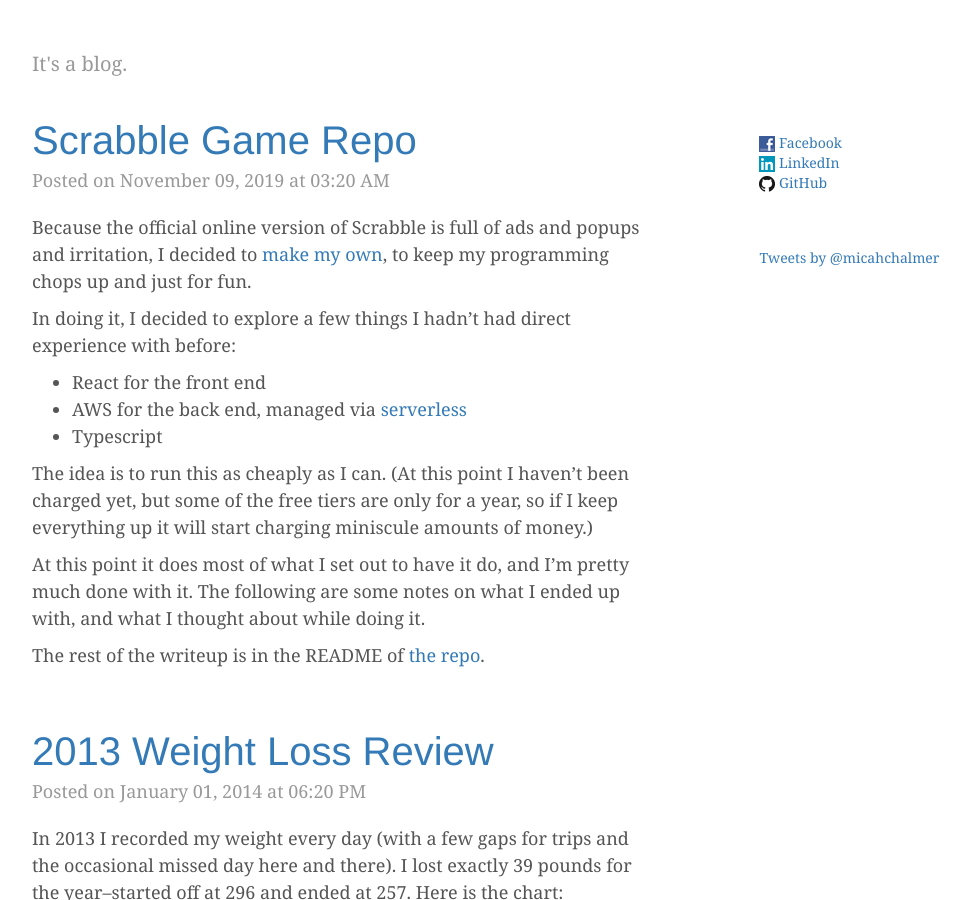
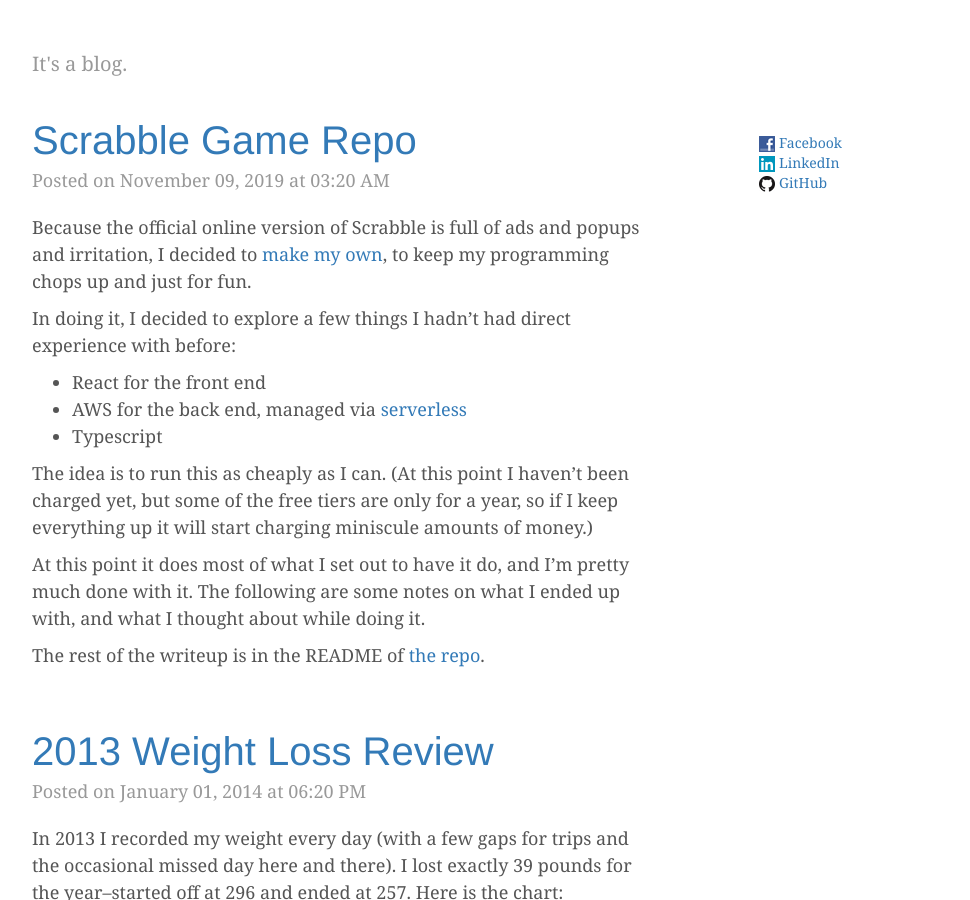
Before and after one commit to MicahChalmer/micahchalmer.github.io, a Jekyll site: the page built from index.html, in a window 1280 px wide and 900 px high. Shown: the whole window, without its empty margins (138-1108 px from the left). Built offline with Jekyll 4.4.1, drawn with Linux system fonts in a browser that asks for light colours; nearby versions of some CDN libraries; a script that is not in the unit is left out; comment, search, counter and statistics services are not loaded.

Commit message:
Remove twitter sidebar

```diff
--- a/_layouts/page.html
+++ b/_layouts/page.html
@@ -48,10 +48,6 @@
               <li><a href="https://github.com/MicahChalmer/"><img src="/images/github_icon.png"/> GitHub</a></li>
             </ol>
           </div>
-          <div class="sidebar-module">
-            <a class="twitter-timeline" data-dnt="true" href="https://twitter.com/micahchalmer"  data-widget-id="429903762199572480">Tweets by @micahchalmer</a>
-            <script>!function(d,s,id){var js,fjs=d.getElementsByTagName(s)[0],p=/^http:/.test(d.location)?'http':'https';if(!d.getElementById(id)){js=d.createElement(s);js.id=id;js.src=p+"://platform.twitter.com/widgets.js";fjs.parentNode.insertBefore(js,fjs);}}(document,"script","twitter-wjs");</script>
-          </div>
         </div><!-- /.blog-sidebar -->
 
       </div><!-- /.row -->
```
